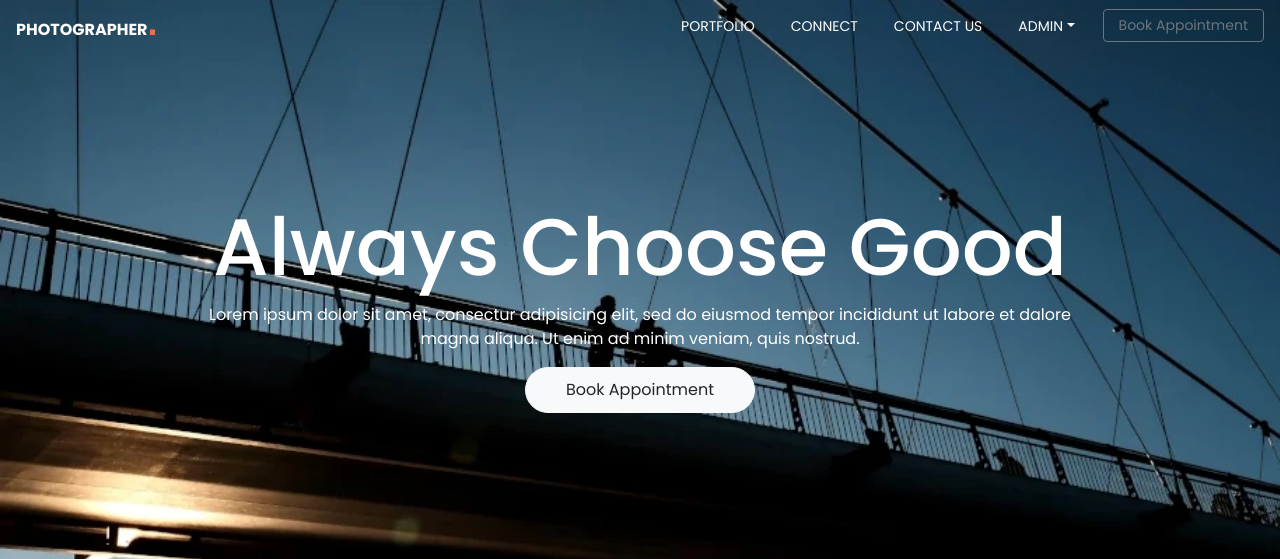
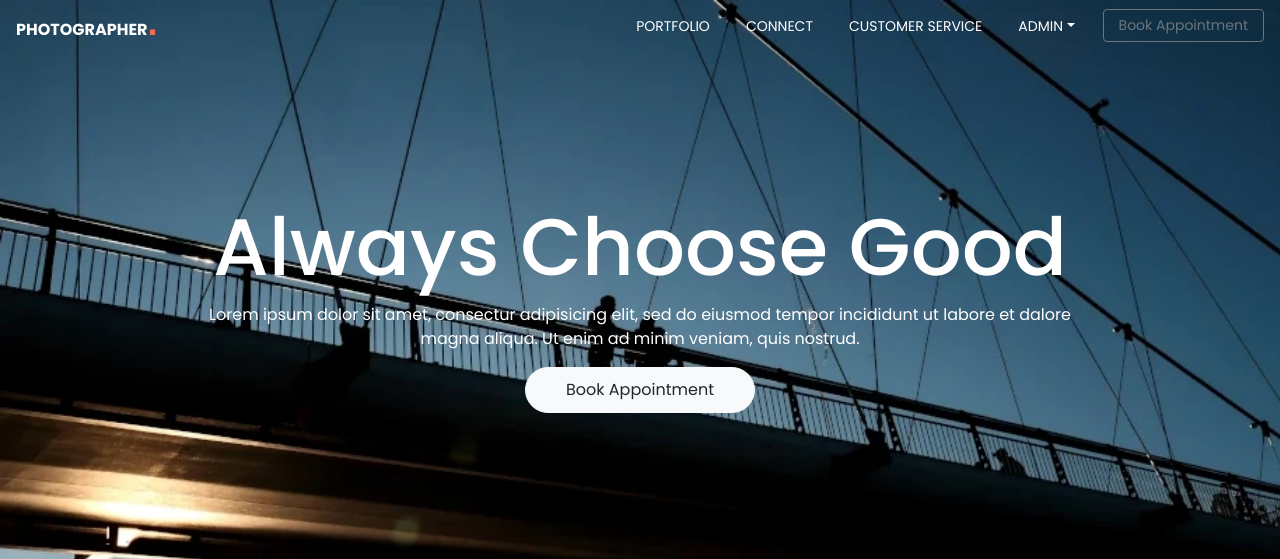
Before and after one commit to ai-dev-official/Photographer-Web-App-in-Django, a Django app: page /accounts/edit_profile/ in a window 1280 px wide. Shown: the top 559 px of the page. Run offline with Django 3.2, Linux system fonts and the light colour scheme; a user stored in the database is signed in; data comes from the database, SQL or seed files in the repository; some libraries are stand-ins or nearby versions.

Commit message:
Added Responsiveness

```diff
--- a/templates/base.html
+++ b/templates/base.html
@@ -36,7 +36,7 @@
               class="sr-only">(current)</span></a></li>
             {% comment %} <li class="nav-item active"><a href="{% url 'home' %}" class="nav-link text-uppercase">What We Do</a></li> {% endcomment %}
             <li class="nav-item"><a href="{% url 'about' %}" class="nav-link text-uppercase">Connect</a></li>
-            <li class="nav-item"><a href="{% url 'contact' %}" class="nav-link text-uppercase">Contact Us</a></li>
+            <li class="nav-item"><a href="{% url 'accounts:customer_service' %}" class="nav-link text-uppercase">Customer Service</a></li>
           </ul>
           {% if user.is_authenticated %}
 
@@ -64,7 +64,7 @@
         </ul>
           {% endif %}
 
-          <a href="{% url 'booking' %}" class="btn btn-outline-secondary btn-rounded nav_button">Book Appointment</a>
+          <a href="{% url 'contact' %}" class="btn btn-outline-secondary btn-rounded nav_button">Book Appointment</a>
         </div>
       </div>
     </nav>
```
